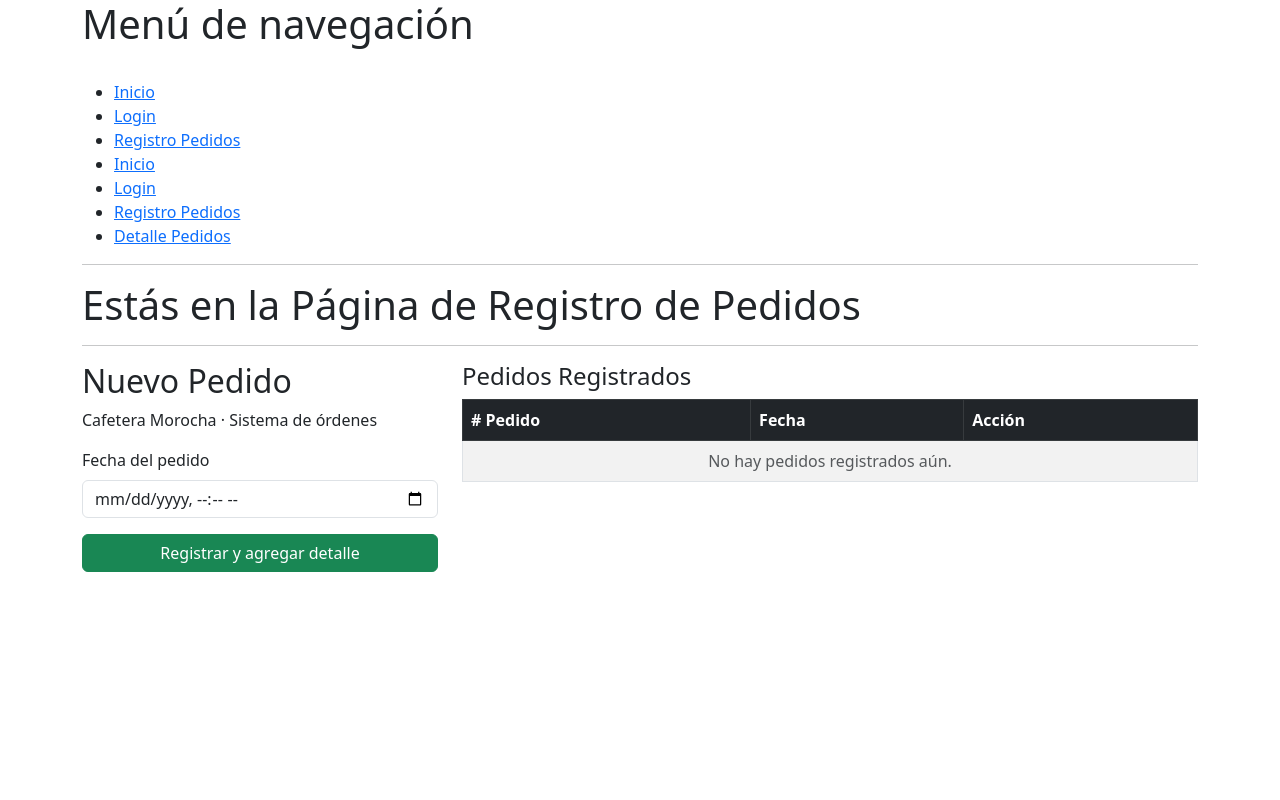
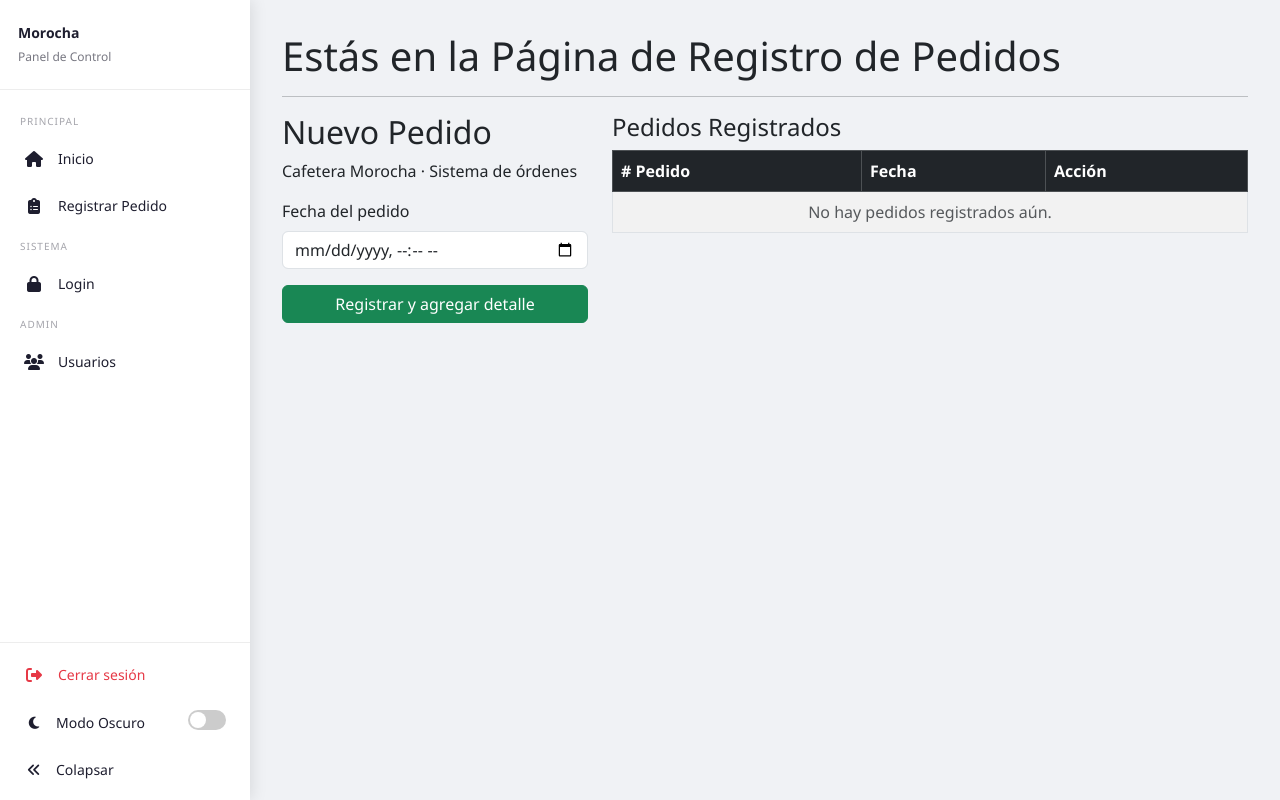
Before and after one commit to vixente2/cafeteria_morocha, a Django app: page /registrarPedido/ in a window 1280 px wide. Run offline with Django 5.2, Linux system fonts and the light colour scheme; data that the repository does not hold is empty; some libraries are stand-ins or nearby versions.

Commit message:
arreglo de bugs

```diff
--- a/appMorocha/templates/appMorocha/registrarPedido.html
+++ b/appMorocha/templates/appMorocha/registrarPedido.html
@@ -1,29 +1,10 @@
-<!DOCTYPE html>
+
+{% extends 'sidebar.html' %}
 {% load static %}
-<html lang="en">
-<head>
-    <meta charset="UTF-8">
-    <meta name="viewport" content="width=device-width, initial-scale=1.0">
-    <link rel="stylesheet" href="{% static 'appMorocha/css/bootstrap.min.css' %}">
-    <link href="https://cdn.jsdelivr.net/npm/bootstrap@5.3.0/dist/css/bootstrap.min.css" rel="stylesheet"/>
-    <script src="{% static 'appMorocha/js/jquery-4.0.0.min.js'%}"></script>
-    <script src="{% static 'appMorocha/js/funcioneseme.js'%}"></script>
-    <script src="https://cdn.jsdelivr.net/npm/sweetalert2@11"></script>
-    <script src="{% static 'appMorocha/js/bootstrap.min.js' %}"></script>
-    <title>Registrar Pedido</title>
-</head>
-<body class="container">
-    <h1>Menú de navegación</h1><br>
-    <ul>
-        <li><a href="{% url 'inicio' %}">Inicio</a></li>
-        <li><a href="{% url 'login' %}">Login</a></li>
-        <li><a href="{% url 'registrarPedido' %}">Registro Pedidos</a></li>
-        <li><a href="/">Inicio</a></li>
-        <li><a href="/login/">Login</a></li>
-        <li><a href="/registrarPedido/">Registro Pedidos</a></li>
-        <li><a href="/detallePedido/">Detalle Pedidos</a></li>
-    </ul>
-    <hr>
+
+{% block titulo %}Registrar Pedido{% endblock %}
+
+{% block contenido %}
     <h1>Estás en la Página de Registro de Pedidos</h1>
     <hr>
 
@@ -69,7 +50,7 @@
                         <td>
                             <!-- Botón con todos los datos -->
                             <button type="button" class="btn btn-sm btn-success btnVerMas"
-                            <a class="btn btn-sm btn-success btnVerMas"
+                            class="btn btn-sm btn-success btnVerMas"
                             data-id_pedido="{{ pedido.id_pedido }}"
                             data-fecha="{{ pedido.fecha_pedido }}"
                             data-mesa="{{ pedido.num_mesa }}"
@@ -94,5 +75,9 @@
         </div>
 
     </div>
-</body>
-</html>
+{% endblock %}
+{% block extra_js %}
+    <script src="https://code.jquery.com/jquery-3.7.1.min.js"></script>
+    <script src="https://cdn.jsdelivr.net/npm/sweetalert2@11"></script>
+    <script src="{% static 'appMorocha/js/funcioneseme.js'%}"></script>
+{% endblock %}
--- a/appMorocha/templates/appMorocha/usuario.html
+++ b/appMorocha/templates/appMorocha/usuario.html
@@ -27,12 +27,12 @@
             </select>
 
             <hr>
-            <input type="submit" class="btn btn-success form-control" value="procesarUsuario"/>
+            <input type="submit" class="btn btn-success form-control" value="Agregar Usuario"/>
         </form>
     </div>
 
     <div class="col-md-7">
-        <h1 class="text-center">Tabla de Registros</h1>
+        <h1 class="text-center">Tabla de Registros</h1><br>
         <table class="table">
             <thead class="table-dark">
                 <th colspan="7" class="text-center">Tabla Usuarios</th>
@@ -56,7 +56,7 @@
 
                                     data-usuario="{{usuario.nombre_usuario}}"
                                     data-clave="{{usuario.clave}}">
-                                    >Eliminar</button>
+                                    Eliminar</button>
                             </td>
                             <td>
                                 <button class="btn btn-info btnVerMas"
--- a/appMorocha/templates/sidebar.html
+++ b/appMorocha/templates/sidebar.html
@@ -4,6 +4,7 @@
 <head>
     <meta charset="UTF-8">
     <meta name="viewport" content="width=device-width, initial-scale=1.0">
+    <link href="https://cdn.jsdelivr.net/npm/bootstrap@5.3.0/dist/css/bootstrap.min.css" rel="stylesheet"/>
     <link rel="stylesheet" href="{% static 'appMorocha/css/bootstrap.min.css' %}">
     <link rel="stylesheet" href="https://cdnjs.cloudflare.com/ajax/libs/font-awesome/6.5.0/css/all.min.css">
     <script src="{% static 'appMorocha/js/jquery-4.0.0.min.js' %}"></script>
@@ -191,18 +192,20 @@
         </div>
         <nav class="sidebar-menu">
             <div class="menu-label">Principal</div>
-            <a href="/inicio/" class="menu-item {% block nav_inicio %}{% endblock %}">
+            <a href="/" class="menu-item ">
                 <i class="fas fa-home"></i><span>Inicio</span>
             </a>
-            <a href="/usuario/" class="menu-item {% block nav_usuario %}{% endblock %}">
-                <i class="fas fa-users"></i><span>Usuarios</span>
-            </a>
-            <a href="/registrarPedido/" class="menu-item {% block nav_pedido %}{% endblock %}">
-                <i class="fas fa-clipboard-list"></i><span>Pedidos</span>
+            <a href="/registrarPedido/" class="menu-item">
+                <i class="fas fa-clipboard-list"></i><span>Registrar Pedido</span>
             </a>
             <div class="menu-label">Sistema</div>
-            <a href="/login/" class="menu-item {% block nav_login %}{% endblock %}">
+            <a href="/login/" class="menu-item">
                 <i class="fas fa-lock"></i><span>Login</span>
+            </a>
+            </a>
+            <div class="menu-label">Admin</div>
+            <a href="/usuario/" class="menu-item">
+                <i class="fas fa-users"></i><span>Usuarios</span>
             </a>
         </nav>
     </div>
--- a/appMorocha/views.py
+++ b/appMorocha/views.py
@@ -24,9 +24,8 @@ def registrarPedido(request):
     # ── GET: cargar tabla de pedidos ──────────────────────────
     db = ConexionDB()
     context = {
-        'pedidos': db.consultar("""
+    'pedidos': db.consultar("""
     SELECT DISTINCT p.id_pedido, p.fecha_pedido,
-    SELECT p.id_pedido, p.fecha_pedido,
            m.num_mesa, c.nombre_cliente, e.nombre_estadopedido
     FROM tb_pedido p
     LEFT JOIN tb_detallepedido d ON p.id_pedido = d.id_pedido
```
Also changed, not shown: appMorocha/templates/appMorocha/detallePedido.html (+12 -28 lines), appMorocha/templates/appMorocha/inicio.html (+15 -26 lines), appMorocha/templates/appMorocha/login.html (+15 -10 lines).
